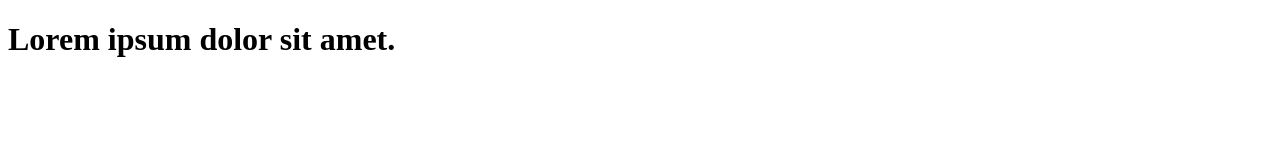
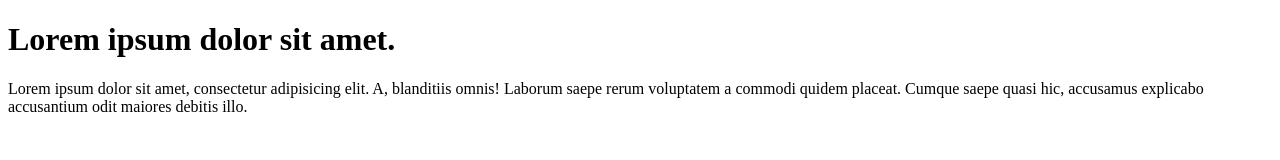
Before and after one commit to Harsh-patel29/learn-git, a plain HTML site: page index.html in a window 1280 px wide. Drawn offline with Linux system fonts and the light colour scheme.

Commit message:
Paragraph added

```diff
--- a/index.html
+++ b/index.html
@@ -7,5 +7,11 @@
   </head>
   <body>
     <h1>Lorem ipsum dolor sit amet.</h1>
+    <p>
+      Lorem ipsum dolor sit amet, consectetur adipisicing elit. A, blanditiis
+      omnis! Laborum saepe rerum voluptatem a commodi quidem placeat. Cumque
+      saepe quasi hic, accusamus explicabo accusantium odit maiores debitis
+      illo.
+    </p>
   </body>
 </html>
```
